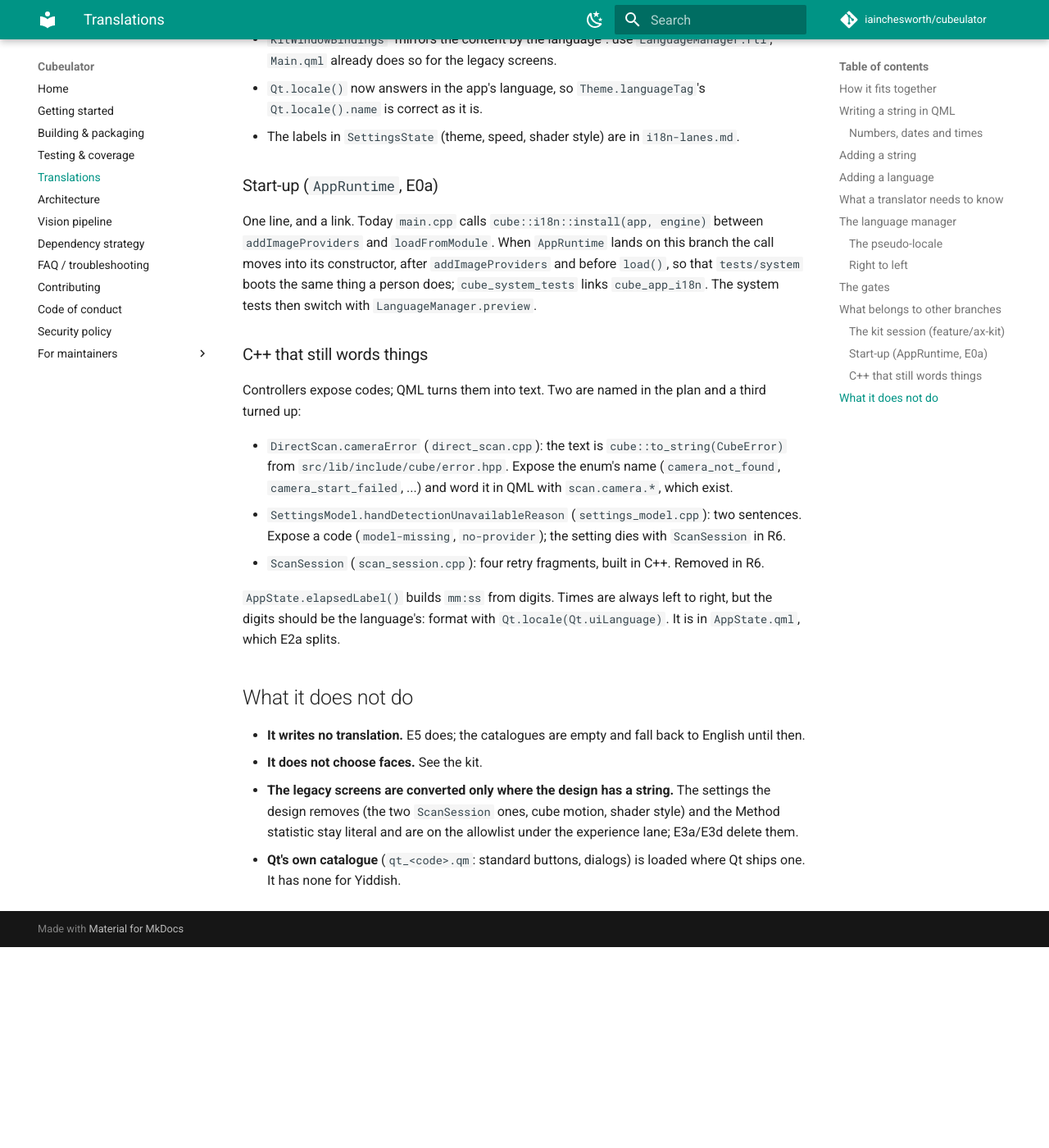
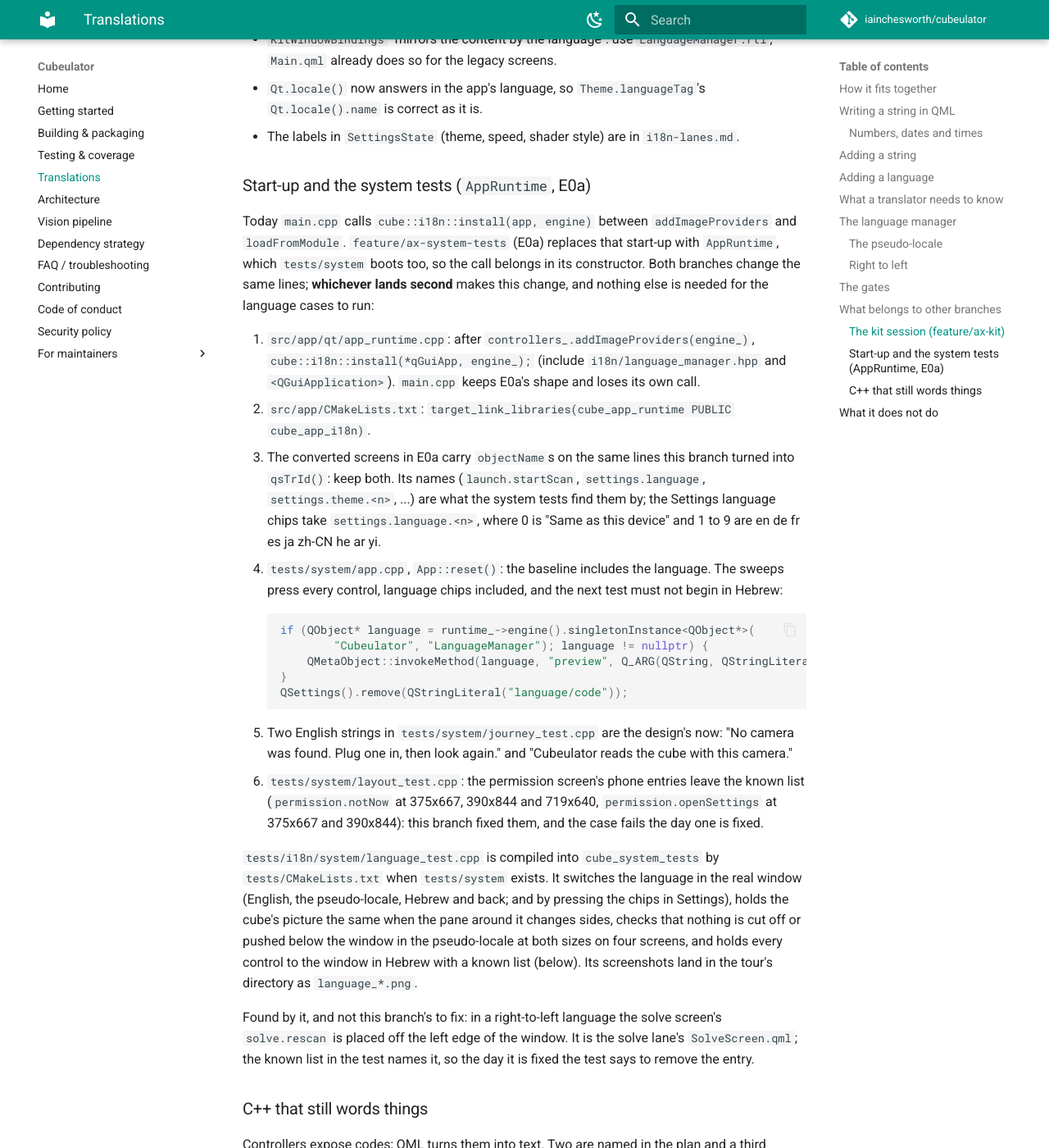
Before and after one commit to iainchesworth/cubeulator, an MkDocs documentation site: the page built from docs/i18n.md, in a window 1280 px wide and 1400 px high, scrolled down 7096 px. Shown: the whole window at 82% size. Built offline with MkDocs 1.6.1 and Material for MkDocs 9.7.7, drawn with Linux system fonts in a browser that asks for light colours; comment, search, counter and statistics services are not loaded; before the commit the page ends 8251 px from its top, so only the background shows below that.

Commit message:
Keep the permission screen's buttons in the window in any language, and add the language cases for the system tests
The phone layout's spacer is what is left over, not a number worked out for
the English, so a longer string no longer pushes the buttons off the bottom;
the wide layout's buttons wrap in their pane, which matters when the pane is
on the right. tests/i18n/system/language_test.cpp is compiled into the system
tests when they are in the tree. The pseudo-locale test now also fails a
button pushed below the window.

````diff
--- a/docs/i18n.md
+++ b/docs/i18n.md
@@ -254,14 +254,57 @@
 - The labels in `SettingsState` (theme, speed, shader style) are in
   `i18n-lanes.md`.
 
-### Start-up (`AppRuntime`, E0a)
+### Start-up and the system tests (`AppRuntime`, E0a)
 
-One line, and a link. Today `main.cpp` calls
-`cube::i18n::install(app, engine)` between `addImageProviders` and
-`loadFromModule`. When `AppRuntime` lands on this branch the call moves into
-its constructor, after `addImageProviders` and before `load()`, so that
-`tests/system` boots the same thing a person does; `cube_system_tests` links
-`cube_app_i18n`. The system tests then switch with `LanguageManager.preview`.
+Today `main.cpp` calls `cube::i18n::install(app, engine)` between
+`addImageProviders` and `loadFromModule`. `feature/ax-system-tests` (E0a)
+replaces that start-up with `AppRuntime`, which `tests/system` boots too, so
+the call belongs in its constructor. Both branches change the same lines;
+**whichever lands second** makes this change, and nothing else is needed for
+the language cases to run:
+
+1. `src/app/qt/app_runtime.cpp`: after `controllers_.addImageProviders(engine_)`,
+   `cube::i18n::install(*qGuiApp, engine_);` (include `i18n/language_manager.hpp`
+   and `<QGuiApplication>`). `main.cpp` keeps E0a's shape and loses its own call.
+2. `src/app/CMakeLists.txt`: `target_link_libraries(cube_app_runtime PUBLIC
+   cube_app_i18n)`.
+3. The converted screens in E0a carry `objectName`s on the same lines this
+   branch turned into `qsTrId()`: keep both. Its names (`launch.startScan`,
+   `settings.language`, `settings.theme.<n>`, ...) are what the system tests
+   find them by; the Settings language chips take `settings.language.<n>`,
+   where 0 is "Same as this device" and 1 to 9 are en de fr es ja zh-CN he ar
+   yi.
+4. `tests/system/app.cpp`, `App::reset()`: the baseline includes the language.
+   The sweeps press every control, language chips included, and the next test
+   must not begin in Hebrew:
+   ```cpp
+   if (QObject* language = runtime_->engine().singletonInstance<QObject*>(
+           "Cubeulator", "LanguageManager"); language != nullptr) {
+       QMetaObject::invokeMethod(language, "preview", Q_ARG(QString, QStringLiteral("en")));
+   }
+   QSettings().remove(QStringLiteral("language/code"));
+   ```
+5. Two English strings in `tests/system/journey_test.cpp` are the design's now:
+   "No camera was found. Plug one in, then look again." and "Cubeulator reads
+   the cube with this camera."
+6. `tests/system/layout_test.cpp`: the permission screen's phone entries leave
+   the known list (`permission.notNow` at 375x667, 390x844 and 719x640,
+   `permission.openSettings` at 375x667 and 390x844): this branch fixed them,
+   and the case fails the day one is fixed.
+
+`tests/i18n/system/language_test.cpp` is compiled into `cube_system_tests` by
+`tests/CMakeLists.txt` when `tests/system` exists. It switches the language in
+the real window (English, the pseudo-locale, Hebrew and back; and by pressing
+the chips in Settings), holds the cube's picture the same when the pane around
+it changes sides, checks that nothing is cut off or pushed below the window in
+the pseudo-locale at both sizes on four screens, and holds every control to
+the window in Hebrew with a known list (below). Its screenshots land in the
+tour's directory as `language_*.png`.
+
+Found by it, and not this branch's to fix: in a right-to-left language the
+solve screen's `solve.rescan` is placed off the left edge of the window. It is
+the solve lane's `SolveScreen.qml`; the known list in the test names it, so the
+day it is fixed the test says to remove the entry.
 
 ### C++ that still words things
 
````
Also changed, not shown: docs/i18n-lanes.md (+5 -1 lines), 4 other files.
